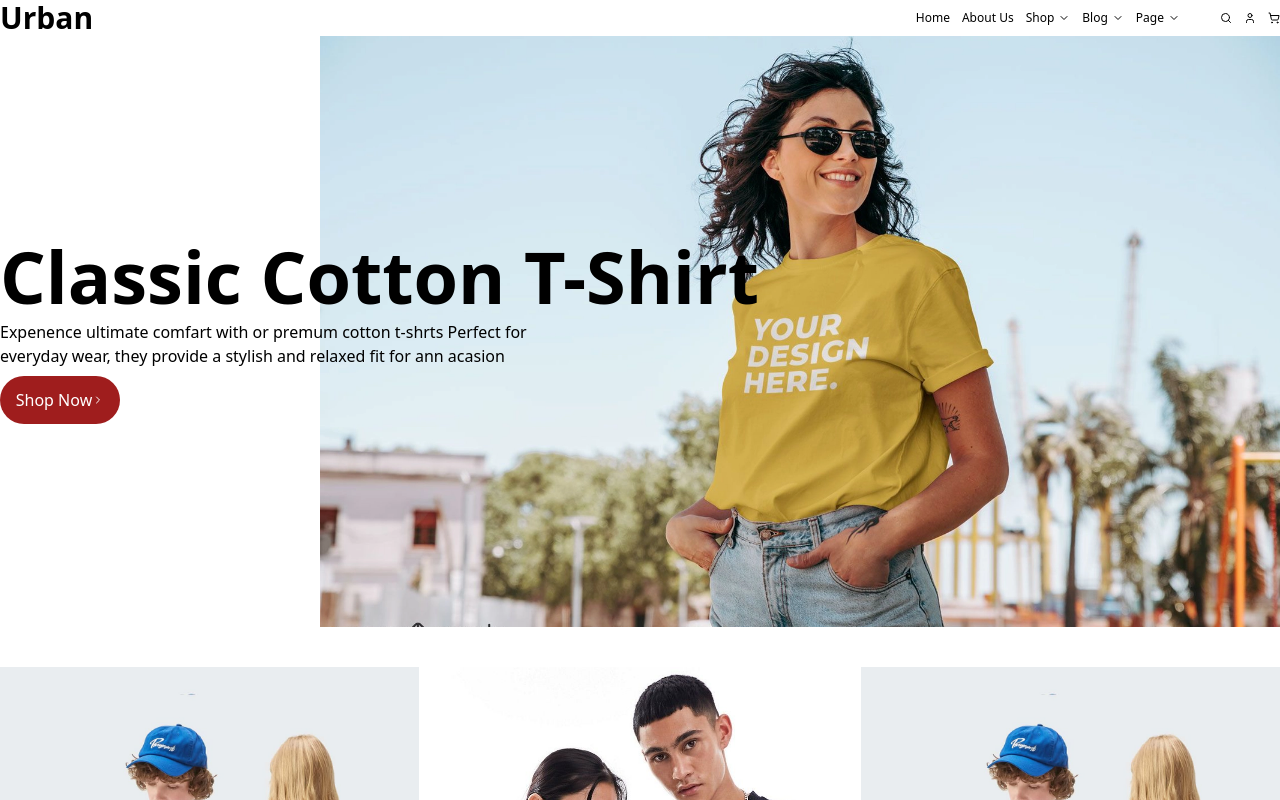
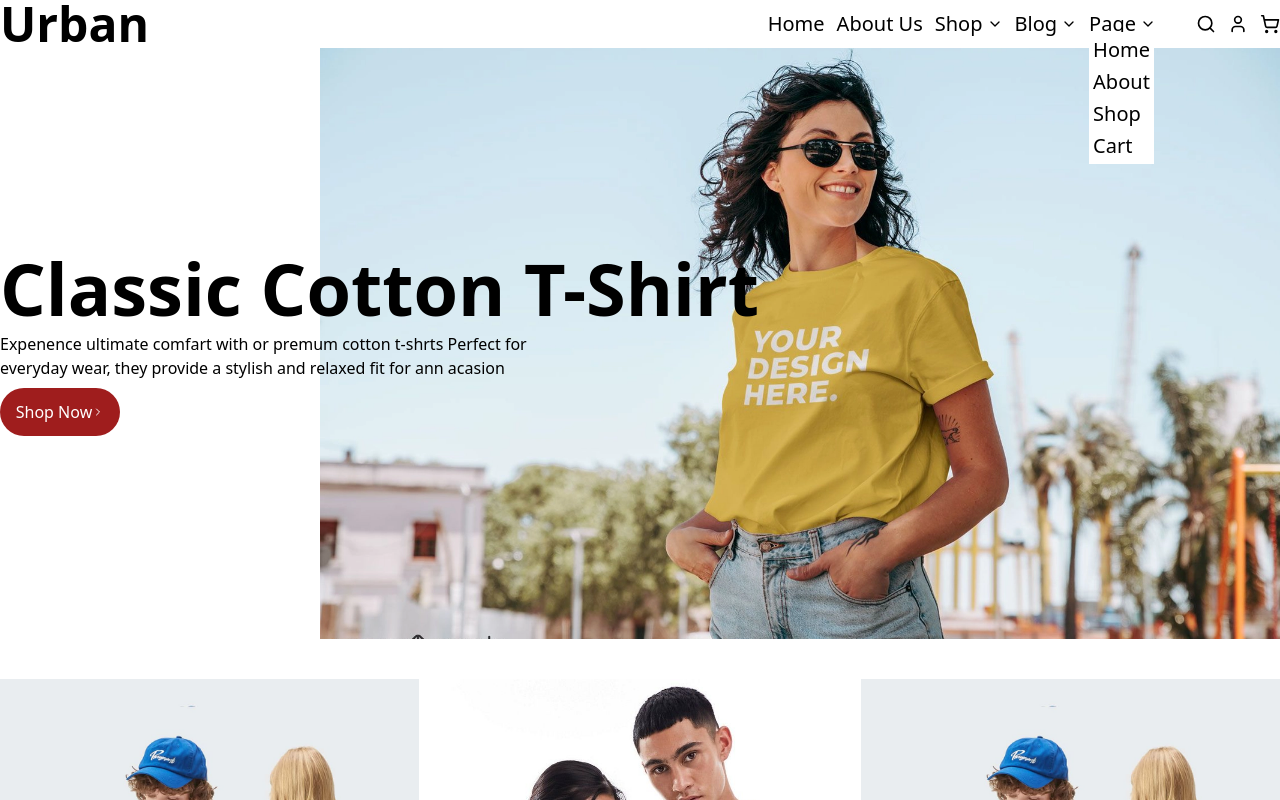
Before and after one commit to Zoidevzx/Projeto-Final-React, a Next.js app: page / in a window 1280 px wide. Both pictures are taken after a click on the element "Page". Shown: the top 800 px of the page. Built offline with nearby package versions, Linux system fonts and the light colour scheme.

Commit message:
configurando header

```diff
--- a/components/HeaderPage.jsx
+++ b/components/HeaderPage.jsx
@@ -1,7 +1,48 @@
+'use client'
 import { User, Search, ShoppingCart, ChevronDown, ChevronRight } from 'lucide-react';
 import Link from 'next/link'
+import { useState , useEffect } from 'react';
+import { usePathname } from 'next/navigation';
+export function HeaderPage() {
+    const [openshop, setOpenshop] = useState(false)
+    const [openblog, setOpenblog] = useState(false)
+    const [openpage, setOpenpage] = useState(false)
 
-export function HeaderPage() {
+    const pathname = usePathname()
+
+    const itenshop = [
+        {nome: 'Mordern', link: '/shop'},
+        {nome: 'New', link: '/shop'},
+        {nome: 'Classic', link: '/shop'}
+    ]
+
+    const itensblog = [
+        {nome: 'Ana', link: 'https://github.com/Jean1702'},
+        {nome: 'Bruno', link: 'https://github.com/Zoidevzx'},
+        {nome: 'Jean', link: 'https://github.com/Jean1702'},
+        {nome: 'Joao', link: 'https://github.com/Zoidevzx'}
+    ]
+
+    const itenspage = [
+        {nome: 'Home', link: '/'},
+        {nome: 'About', link: '/aboutus'},
+        {nome: 'Shop', link: '/shop'},
+        {nome: 'Cart', link: '/cart'},
+
+    ]
+
+    const link = [
+        'http://lattes.cnpq.br/4116708456419800',
+        'http://lattes.cnpq.br/8727570102457133'
+    ]
+
+    const user = link[Math.floor(Math.random()*2)]
+
+    useEffect(() => {
+      setOpenshop(false)
+      setOpenblog(false)
+      setOpenpage(false)
+    }, [pathname])
 
     return (
         <div className="flex-center">
@@ -9,29 +50,76 @@ export function HeaderPage() {
             <header className="container flex justify-between ">
 
                 <div className="flex-center">
-                    <h1 className='m-0 p-0 font-bold text-3xl'>Urban</h1>
+                    <h1 className='m-0 p-0 font-bold text-3xl xl:text-5xl'>Urban</h1>
                 </div>
 
                 <div className="flex gap-10 text-xs">
 
-                    <div className="grid grid-flow-col gap-3 ">
+                    <div className="grid grid-flow-col gap-3 xl:text-xl">
                         <div className="flex-center cursor-pointer"> <Link href={'/'}>Home</Link>  </div>
                         <div className="flex-center cursor-pointer"> <Link href={'/aboutus'}>About Us</Link>  </div>
-                        <div  className="flex-center gap-1 cursor-pointer"> <Link href={'/shop'}> Shop</Link> <ChevronDown size={12} /></div>
-                        <div className="flex-center border-0 gap-1 cursor-pointer">Blog <ChevronDown size={12} /></div>
-                        <div className="flex-center gap-1 cursor-pointer">Page<ChevronDown size={12} /> </div>
+                        <div  className="flex-center gap-1 cursor-pointer relative">
+                            <Link href={'/shop'}> Shop</Link>
+                            <ChevronDown size={12} className={'xl:size-4'} onClick={() => openblog ? (setOpenblog(!openblog), setOpenshop(!openshop)) : openpage ? (setOpenpage(!openpage), setOpenshop(!openshop)) : setOpenshop(!openshop)} />
+
+                            {openshop && (
+                                <ul className='flex flex-col absolute top-8 gap-1 z-10 p-1 bg-white'>
+                                    {itenshop.map((e, i) =>(
+                                        <li key={i}>
+                                            <Link href={e.link}>
+                                                {e.nome}
+                                            </Link>
+                                        </li>
+                                    ))}
+                                </ul>
+                            )}
+                        </div>
+                        <div className="flex-center border-0 gap-1 cursor-pointer relative">
+                            <Link href={'https://github.com/Zoidevzx/Projeto-Final-React'}>Blog</Link>
+                            <ChevronDown size={12} className={'xl:size-4'} onClick={() => openshop ? (setOpenshop(!openshop), setOpenblog(!openblog)) : openpage ? (setOpenpage(!openpage), setOpenblog(!openblog)) : setOpenblog(!openblog)} />
+
+                            {openblog && (
+                                <ul className='flex flex-col absolute top-8 left-0 gap-1 z-10 p-1 bg-white'>
+                                    {itensblog.map((e, i) =>(
+                                        <li key={i}>
+                                            <Link href={e.link}>
+                                                {e.nome}
+                                            </Link>
+                                        </li>
+                                    ))}
+                                </ul>
+                            )}
+
+                        </div>
+                        <div className="flex-center gap-1 cursor-pointer relative" onClick={() => openshop ? (setOpenshop(!openshop), setOpenpage(!openpage)): openblog ? (setOpenblog(!openblog), setOpenpage(!openpage)) : setOpenpage(!openpage)}>
+                            Page<ChevronDown size={12} className={'xl:size-4'}/>
+
+                            {openpage && (
+                                <ul className='flex flex-col absolute top-8 left-0 gap-1 z-10 p-1 bg-white'>
+                                    {itenspage.map((e, i) => (
+                                        <li key={i}>
+                                           <Link href={e.link}>
+                                                {e.nome}
+                                           </Link>
+                                        </li>
+                                    ))}
+                                </ul>
+                            )}
+                        </div>
                     </div>
 
-                    <div className="flex-center gap-3">
+                    <div className="flex-center gap-3 max-sm:">
                         <div>
-                            <Search size={12} />
+                            <Search size={12} className={'xl:size-5'}/>
                         </div>
                         <div>
-                            <User size={12} />
+                            <Link href={user}>
+                                <User size={12} className={'xl:size-5'} />
+                            </Link>
                         </div>
                         <div >
                             <Link href={'/cart'}>
-                                <ShoppingCart size={12} />
+                                <ShoppingCart size={12} className={'xl:size-5'}/>
                             </Link>
                         </div>
                     </div>
```
